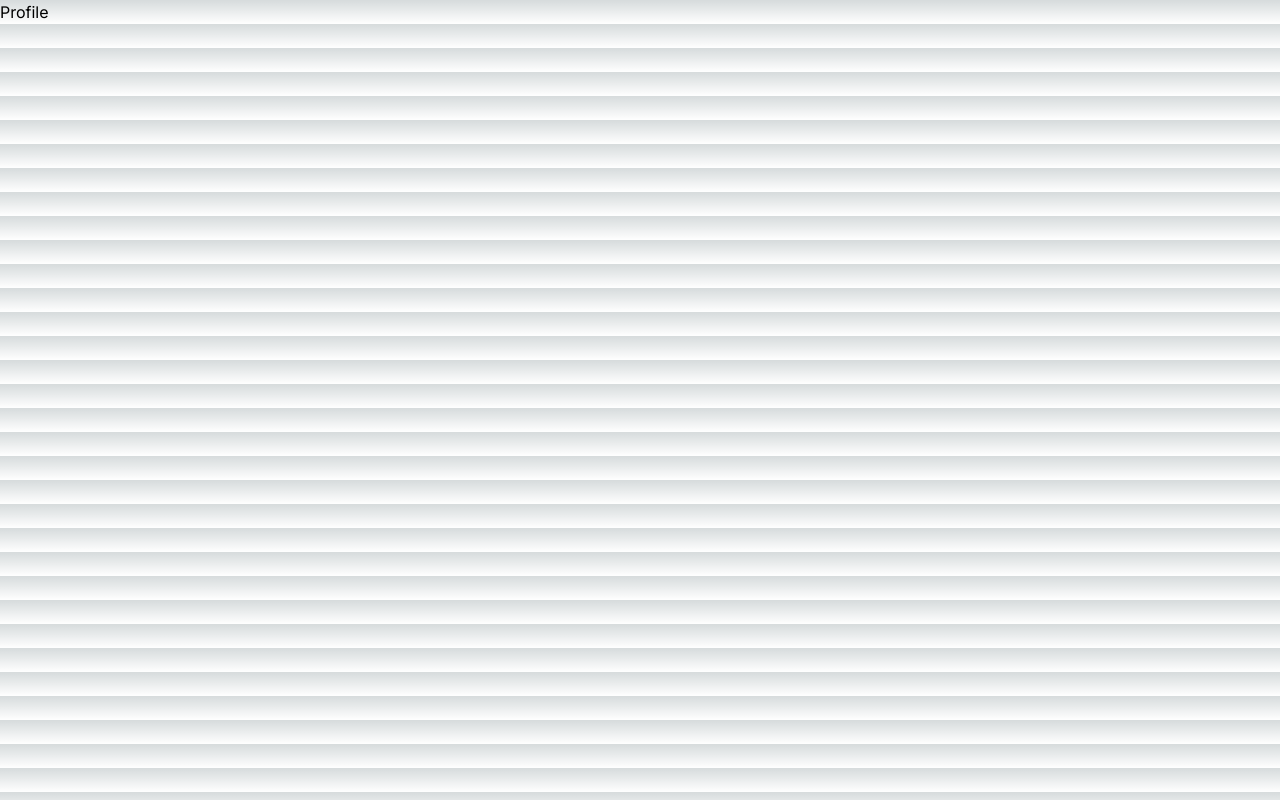
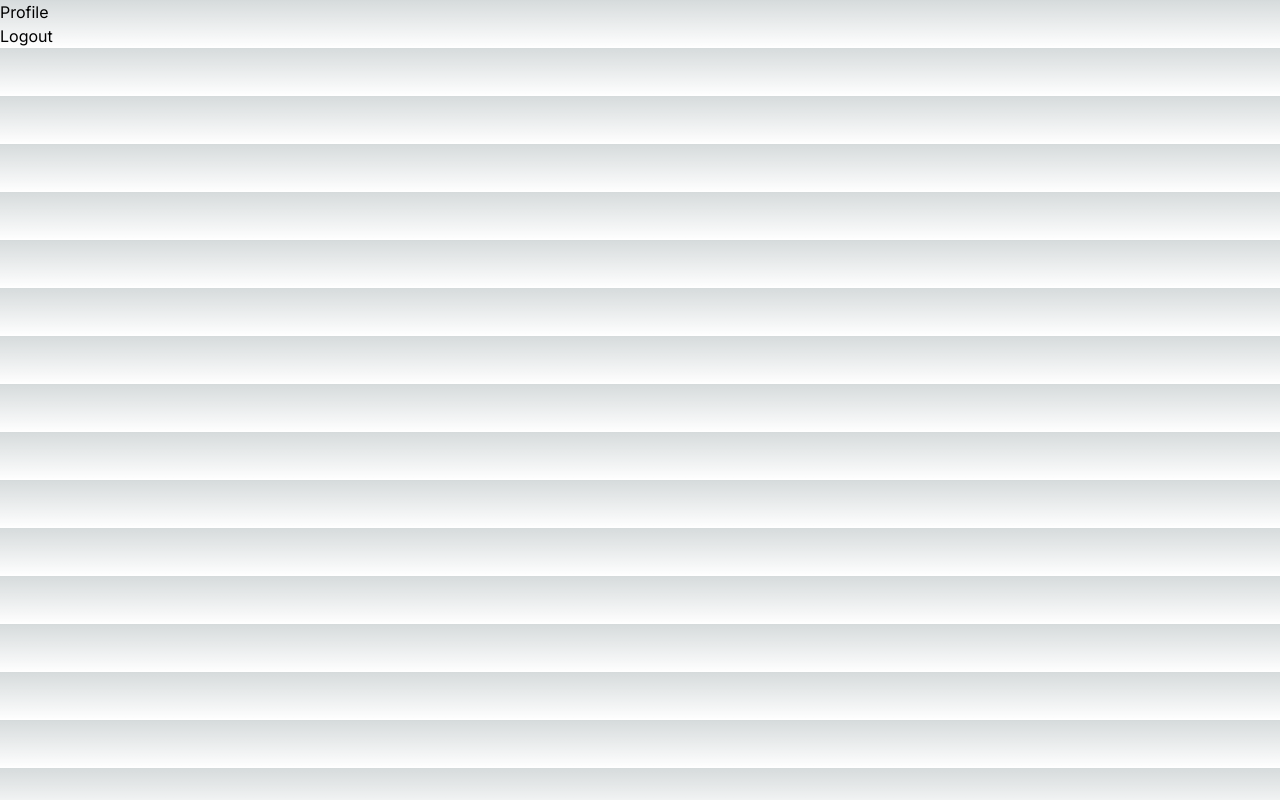
Before and after one commit to makdoom/nextjs-ts-boilerplate, a Next.js app: page /profile in a window 1280 px wide. Built offline with nearby package versions, Linux system fonts and the light colour scheme.

Commit message:
feat: updated logout functionality

```diff
--- /dev/null
+++ b/src/app/api/users/logout/route.ts
@@ -0,0 +1,20 @@
+import { NextRequest, NextResponse } from "next/server";
+
+export const GET = async (request: NextRequest) => {
+  try {
+    let response = NextResponse.json({
+      message: "Logout successfull",
+      statusCode: 200,
+    });
+    response.cookies.set("token", "", { httpOnly: true, expires: new Date(0) });
+
+    return response;
+  } catch (error: any) {
+    console.log(error);
+    return NextResponse.json({
+      message: error.message,
+      error: true,
+      statusCode: 500,
+    });
+  }
+};
--- a/src/app/login/page.tsx
+++ b/src/app/login/page.tsx
@@ -27,11 +27,11 @@ const Login = () => {
         toast.success("Login successfull");
         router.push("/profile");
       } else {
-        toast.error(response.data.error);
+        toast.error(response.data.message);
       }
     } catch (error: any) {
       console.log(error);
-      toast.error(error.data.error);
+      toast.error(error.data.message);
     }
   };
 
--- a/src/app/profile/page.tsx
+++ b/src/app/profile/page.tsx
@@ -1,4 +1,31 @@
+"use client";
+
+import axios from "axios";
+import { useRouter } from "next/navigation";
+import toast from "react-hot-toast";
+
 const Profile = () => {
-  return <div className="">Profile</div>;
+  const router = useRouter();
+
+  const logoutHandler = async () => {
+    try {
+      let response = await axios.get("/api/users/logout");
+      console.log(response);
+      if (response.data.statusCode === 200) {
+        toast.success("Logout successfull");
+        router.push("/login");
+      }
+    } catch (error: any) {
+      console.log(error);
+      toast.error(error.message);
+    }
+  };
+
+  return (
+    <div className="">
+      <h1>Profile</h1>
+      <button onClick={logoutHandler}>Logout</button>
+    </div>
+  );
 };
 export default Profile;
```
